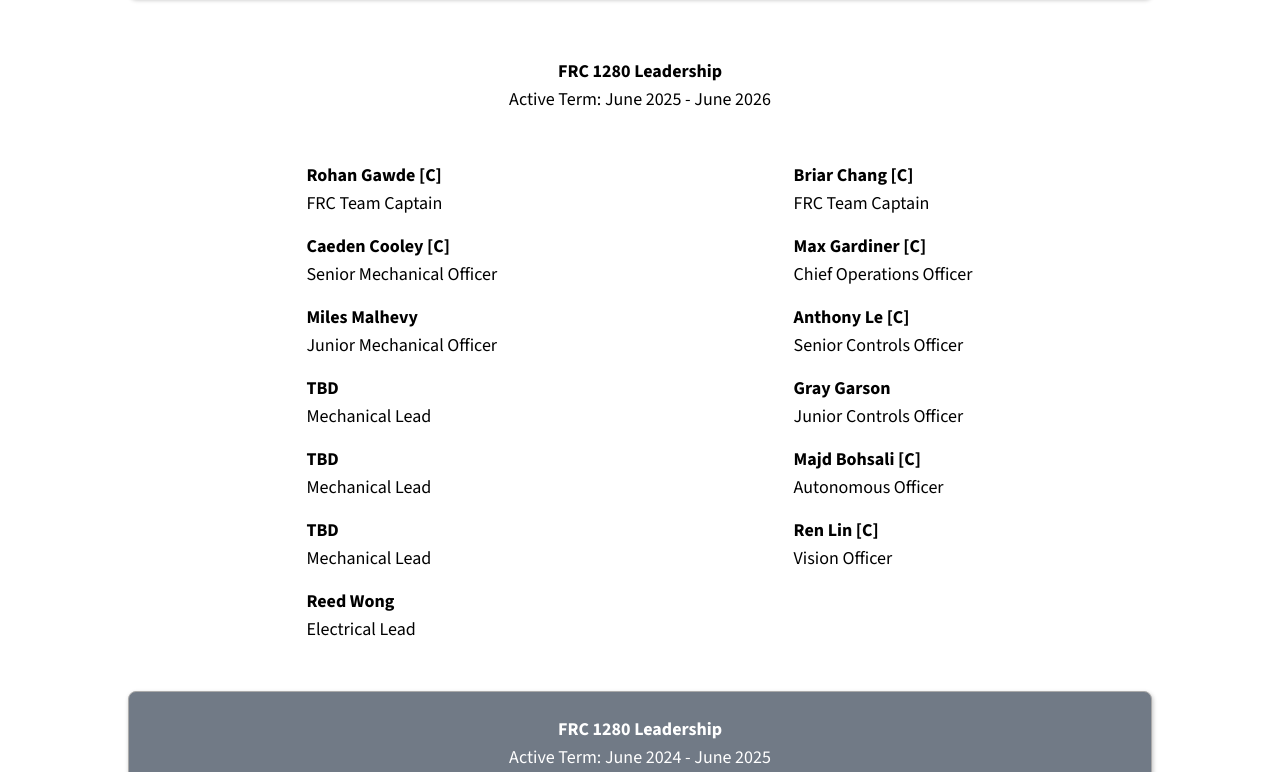
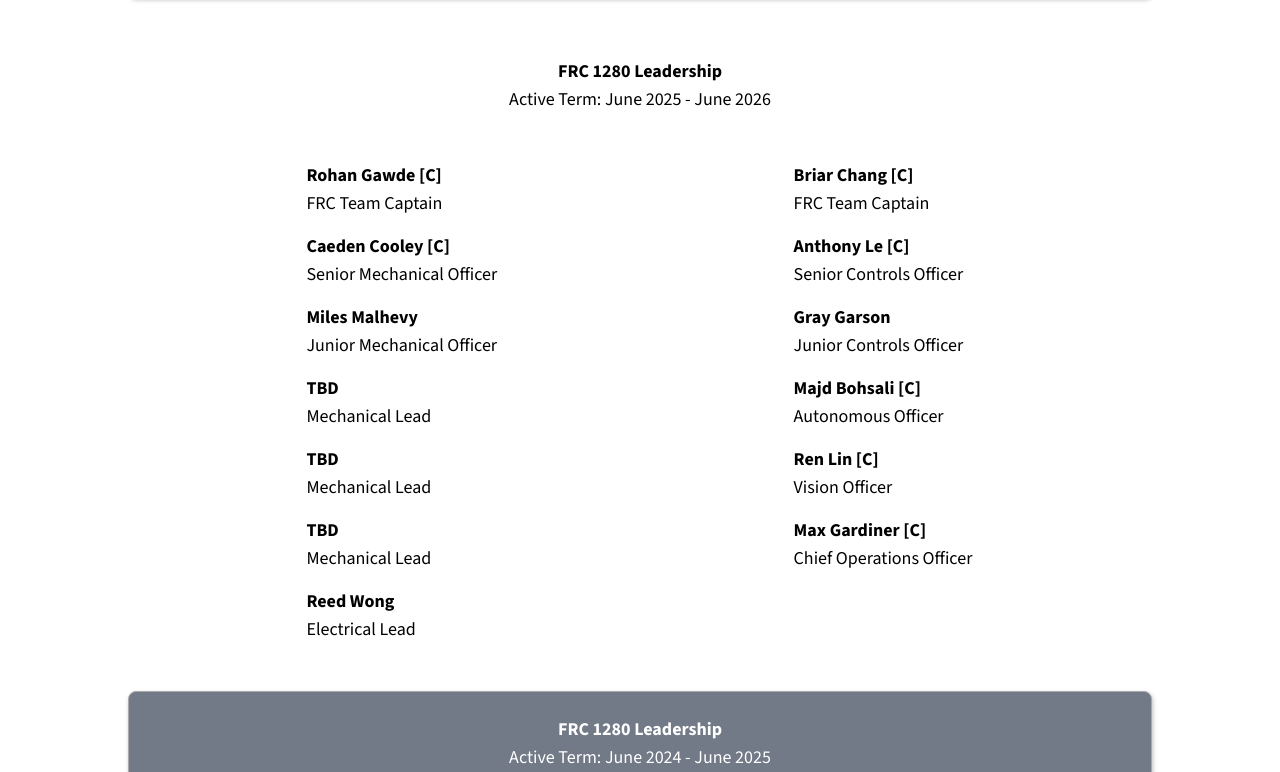
Before and after one commit to Team-1280/1280-website, a React (Vite) app in the folder app/: page /leadership in a window 1280 px wide. Shown: the part 488-1260 px from the top of the page. Built offline with nearby package versions, Linux system fonts and the light colour scheme.

Commit message:
Rearrange leadership

```diff
--- a/app/src/pages/Leadership.jsx
+++ b/app/src/pages/Leadership.jsx
@@ -82,13 +82,6 @@ const Leadership = () => (
             </div>
             <div className="p-2" />
             <div className="font-bold">
-              Max Gardiner [C]
-            </div>
-            <div className="leading-normal">
-              Chief Operations Officer
-            </div>
-            <div className="p-2" />
-            <div className="font-bold">
               Anthony Le [C]
             </div>
             <div className="leading-normal">
@@ -116,6 +109,12 @@ const Leadership = () => (
               Vision Officer
             </div>
             <div className="p-2" />
+            <div className="font-bold">
+              Max Gardiner [C]
+            </div>
+            <div className="leading-normal">
+              Chief Operations Officer
+            </div>
           </div>
         </div>
       </section>
```
